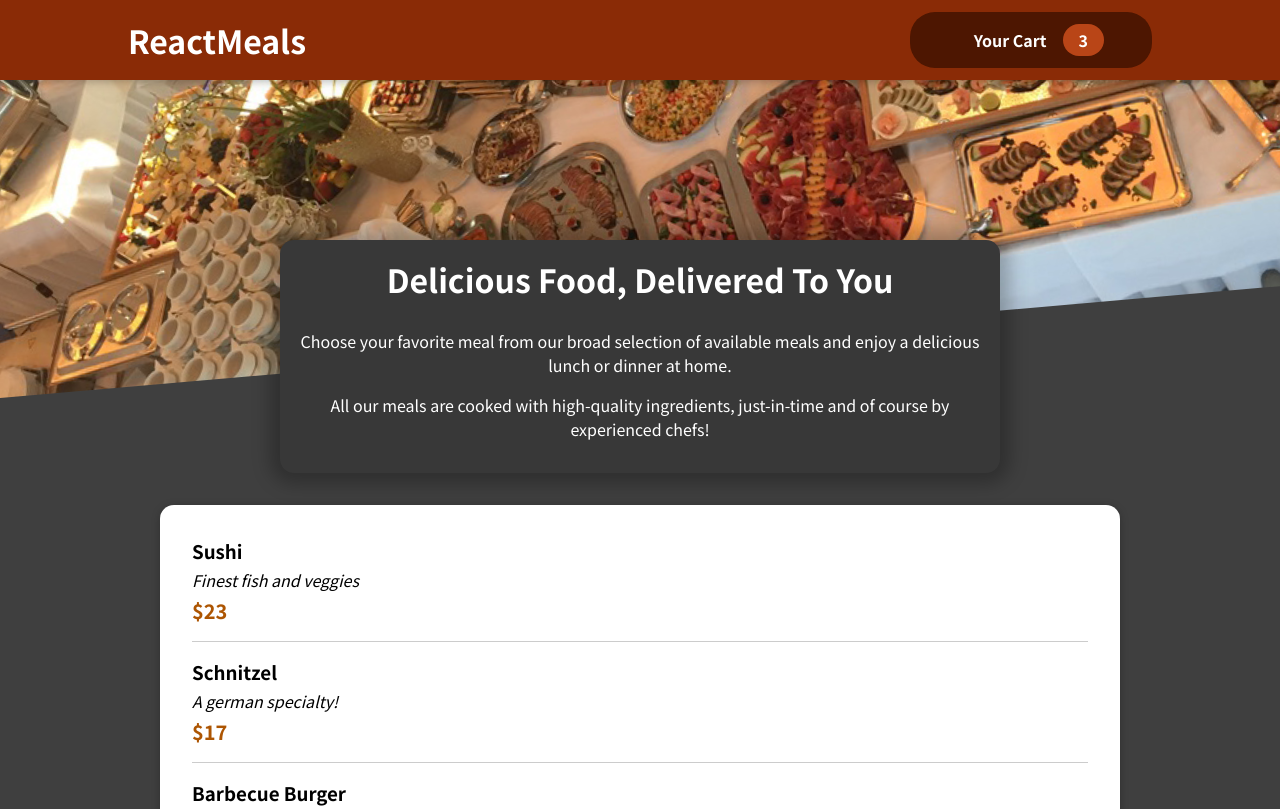
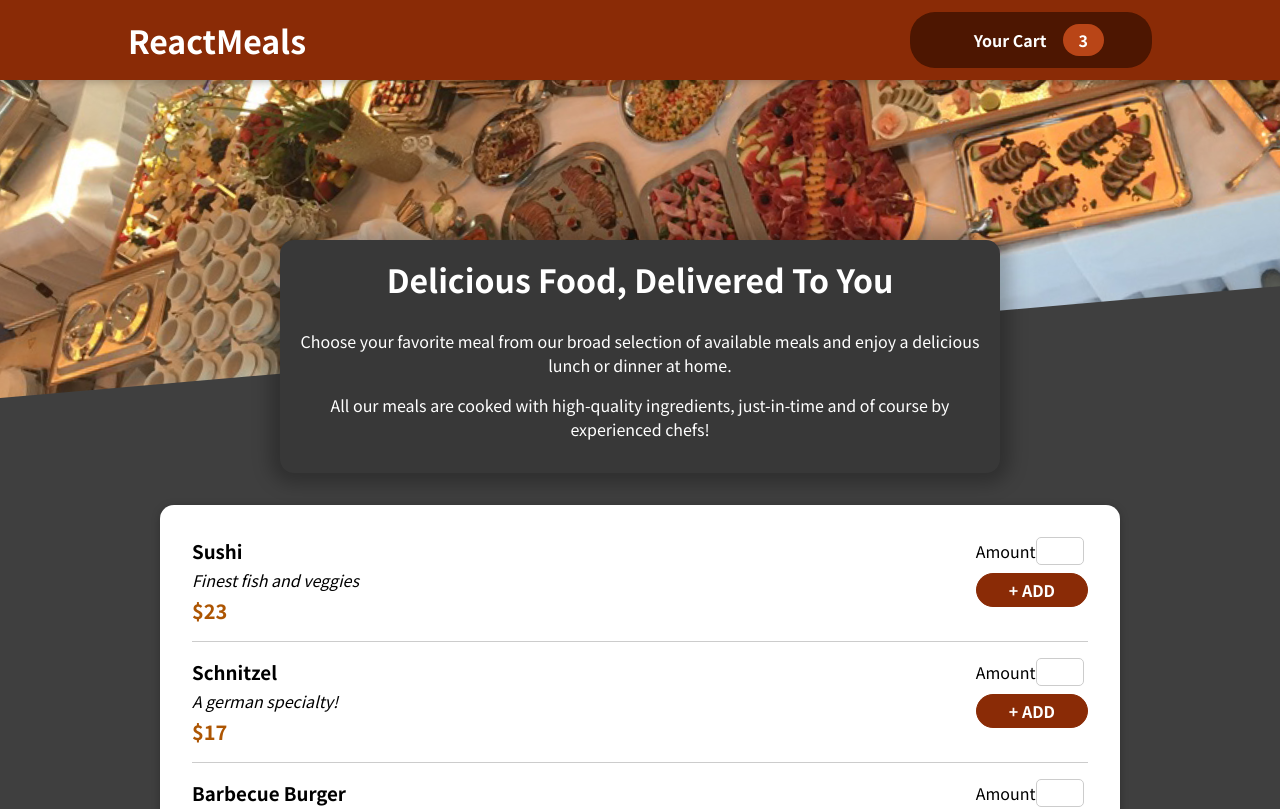
Before and after one commit to lakerser/deliveryApp, a React (Create React App) app: page / in a window 1280 px wide. Shown: the top 809 px of the page. Built offline with nearby package versions, Linux system fonts and the light colour scheme; some icons are missing.

Commit message:
lesson137 Adding a form

```diff
--- a/src/components/Meals/MealItem/MealForm/MealItemForm.jsx
+++ b/src/components/Meals/MealItem/MealForm/MealItemForm.jsx
@@ -0,0 +1,16 @@
+import React from 'react';
+import Input from '../../../UI/Input';
+import classes from './MealItemForm.module.css';
+
+export default function MealItemForm() {
+  return (
+    <form className={classes.form}>
+      <Input
+        lable="Amount"
+        input={{ id: 'amount', type: 'number', min: '1', max: '5', step: '1' }}
+      />
+
+      <button type="button">+ ADD</button>
+    </form>
+  );
+}
--- /dev/null
+++ b/src/components/Meals/MealItem/MealForm/MealItemForm.module.css
@@ -0,0 +1,20 @@
+.form {
+  text-align: right;
+}
+
+.form button {
+  font: inherit;
+  cursor: pointer;
+  background-color: #8a2b06;
+  border: 1px solid #8a2b06;
+  color: white;
+  padding: 0.25rem 2rem;
+  border-radius: 20px;
+  font-weight: bold;
+}
+
+.form button:hover,
+.form button:active {
+  background-color: #641e03;
+  border-color: #641e03;
+}
--- a/src/components/Meals/MealItem/MealsItem.jsx
+++ b/src/components/Meals/MealItem/MealsItem.jsx
@@ -1,5 +1,6 @@
 import React from 'react';
 import classes from './MealsItem.module.css';
+import MealItemForm from './MealForm/MealItemForm';
 
 export default function MealsItem({ name, description, price }) {
   const fixedPrice = `$${price.toFixed()}`;
@@ -10,7 +11,9 @@
         <div className={classes.description}>{description}</div>
         <div className={classes.price}>{fixedPrice}</div>
       </div>
-      <div>{}</div>
+      <div>
+        <MealItemForm />
+      </div>
     </li>
   );
 }
--- /dev/null
+++ b/src/components/UI/Input.jsx
@@ -0,0 +1,12 @@
+/* eslint-disable react/jsx-props-no-spreading */
+import React from 'react';
+import classes from './Input.module.css';
+
+export default function Input({ lable, input }) {
+  return (
+    <div className={classes.input}>
+      <lable htmlFor={input.id}>{lable}</lable>
+      <input {...input} />
+    </div>
+  );
+}
--- /dev/null
+++ b/src/components/UI/Input.module.css
@@ -0,0 +1,18 @@
+.input {
+  display: flex;
+  align-items: center;
+  margin-bottom: 0.5rem;
+}
+
+.input label {
+  font-weight: bold;
+  margin-right: 1rem;
+}
+
+.input input {
+  width: 3rem;
+  border-radius: 5px;
+  border: 1px solid #ccc;
+  font: inherit;
+  padding-left: 0.5rem;
+}
```
